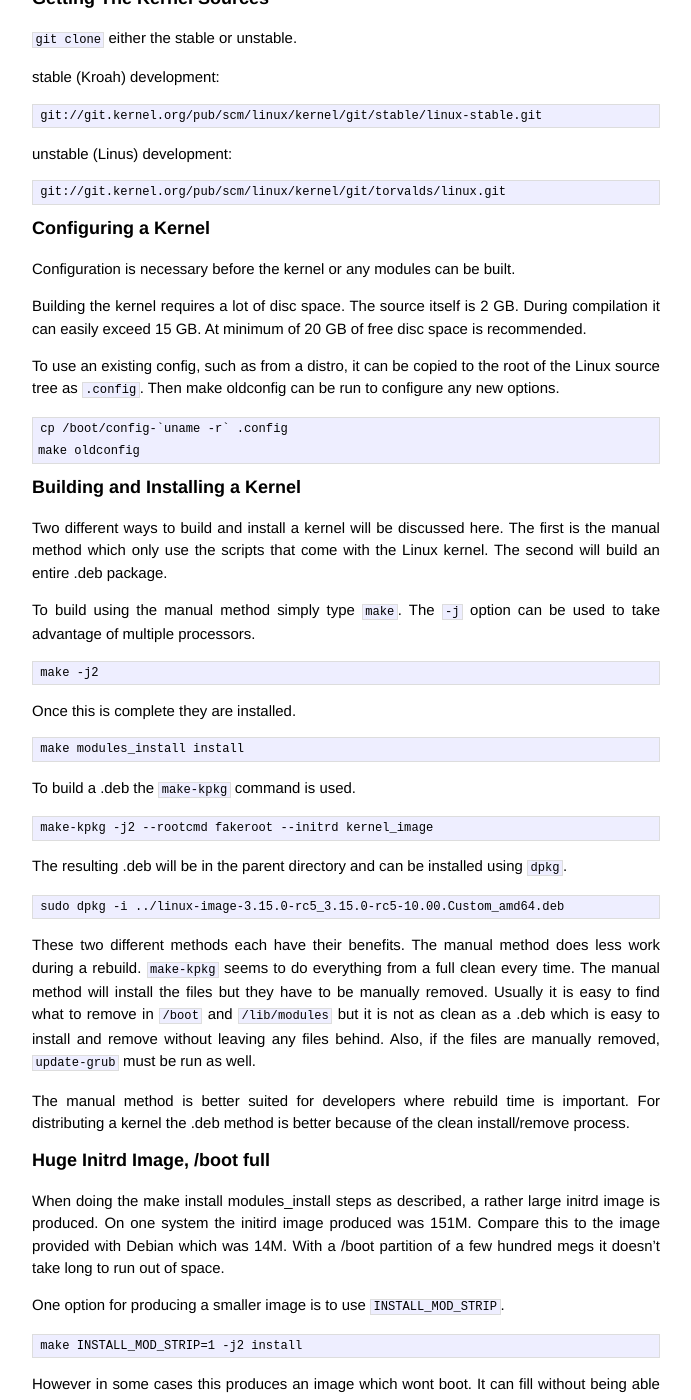
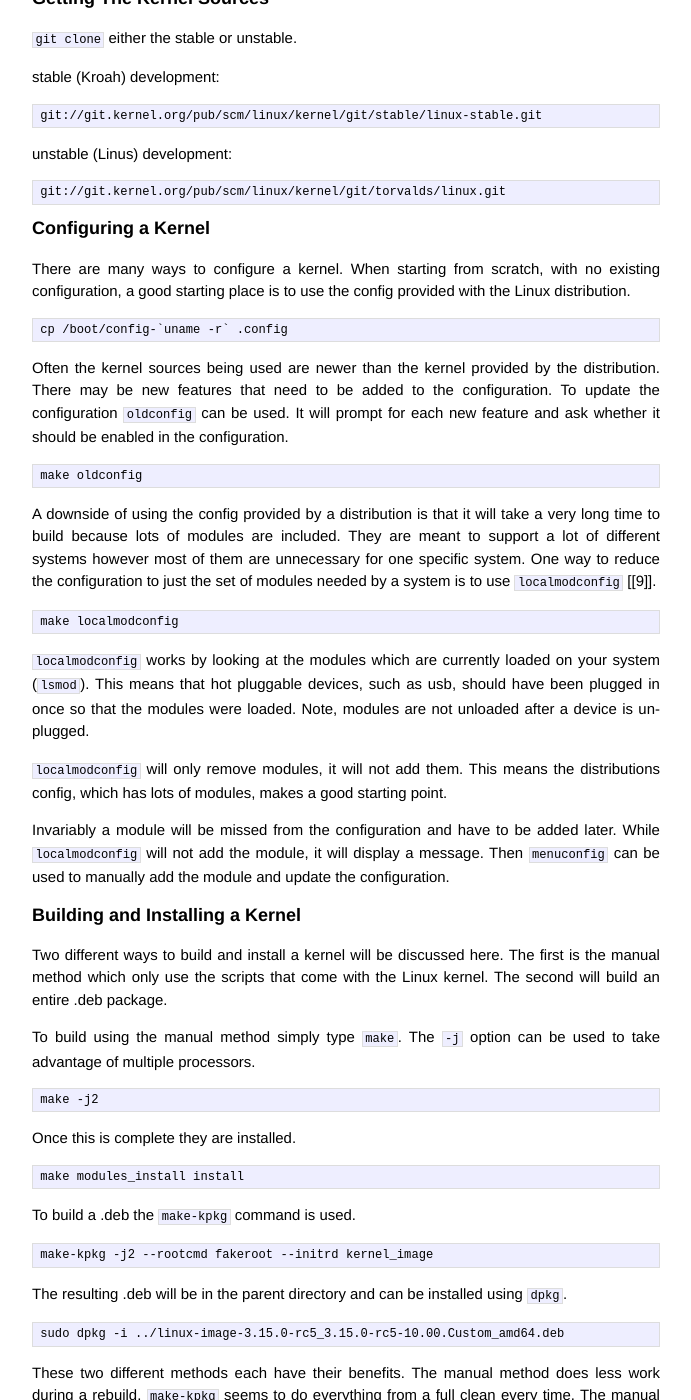
Before and after one commit to jmahler/jmahler.github.io, a Jekyll site: the page built from _posts/2014-04-08-kernel.md, in a window 1280 px wide and 1400 px high, scrolled down 273 px. Shown: the whole window, without its empty margins (294-985 px from the left). Built offline with Jekyll 4.4.1, drawn with Linux system fonts in a browser that asks for light colours; Markdown is read by kramdown in place of the engine named in the settings; some of the changed text lies outside the part shown.

Commit message:
cleanup kernel config instructions

```diff
--- a/_posts/2014-04-08-kernel.md
+++ b/_posts/2014-04-08-kernel.md
@@ -25,18 +25,42 @@ unstable (Linus) development:
 Configuring a Kernel
 --------------------
 
-Configuration is necessary before the kernel or any modules can be built.
-
-Building the kernel requires a lot of disc space.
-The source itself is 2 GB. During compilation it can easily exceed
-15 GB.  At minimum of 20 GB of free disc space is recommended.
-
-To use an existing config, such as from a distro, it can be
-copied to the root of the Linux source tree as `.config`.
-Then make oldconfig can be run to configure any new options.
+There are many ways to configure a kernel.  When starting from scratch,
+with no existing configuration, a good starting place is to use the
+config provided with the Linux distribution.
 
     cp /boot/config-`uname -r` .config
+
+Often the kernel sources being used are newer than the kernel provided
+by the distribution.  There may be new features that need to be added to
+the configuration.  To update the configuration `oldconfig` can be used.
+It will prompt for each new feature and ask whether it should be enabled
+in the configuration.
+
     make oldconfig
+
+A downside of using the config provided by a distribution is that it
+will take a very long time to build because lots of modules are
+included.  They are meant to support a lot of different systems however
+most of them are unnecessary for one specific system.  One way to reduce
+the configuration to just the set of modules needed by a system is to
+use `localmodconfig` [[9]].
+
+    make localmodconfig
+
+`localmodconfig` works by looking at the modules which are currently
+loaded on your system (`lsmod`).  This means that hot pluggable devices,
+such as usb, should have been plugged in once so that the modules were
+loaded.  Note, modules are not unloaded after a device is un-plugged.
+
+`localmodconfig` will only remove modules, it will not add them.  This
+means the distributions config, which has lots of modules, makes a good
+starting point.
+
+Invariably a module will be missed from the configuration and have to be
+added later.  While `localmodconfig` will not add the module, it will
+display a message.  Then `menuconfig` can be used to manually add the
+module and update the configuration.
 
 Building and Installing a Kernel
 --------------------------------
@@ -75,30 +99,6 @@ well.
 The manual method is better suited for developers where rebuild time is
 important.  For distributing a kernel the .deb method is better because
 of the clean install/remove process.
-
-Huge Initrd Image, /boot full
------------------------------
-
-When doing the make install modules_install steps as described, a rather
-large initrd image is produced.  On one system the initird image
-produced was 151M.  Compare this to the image provided with Debian which
-was 14M.  With a /boot partition of a few hundred megs it doesn't take
-long to run out of space.
-
-One option for producing a smaller image is to use `INSTALL_MOD_STRIP`.
-
-    make INSTALL_MOD_STRIP=1 -j2 install
-
-However in some cases this produces an image which wont boot.
-It can fill without being able to mount the root file system.
-
-    ...
-    Loading, please wait...
-    Gave up waiting for root device.  Common problems:
-     - Boot args (cat /proc/cmdline)
-    ...
-     - Missing modules (cat /proc/modules; ls /dev)
-    ...
 
 Building Modules
 ----------------
@@ -285,3 +285,6 @@ References
 
   [8] [Felipe Contreras: git-send-email-tricks][8]
   [8]: http://felipec.wordpress.com/2009/10/25/git-send-email-tricks/
+
+  [9] [kconfig: localmodconfig for v2.6.32][9]
+  [9]: http://lwn.net/Articles/352241/
```
